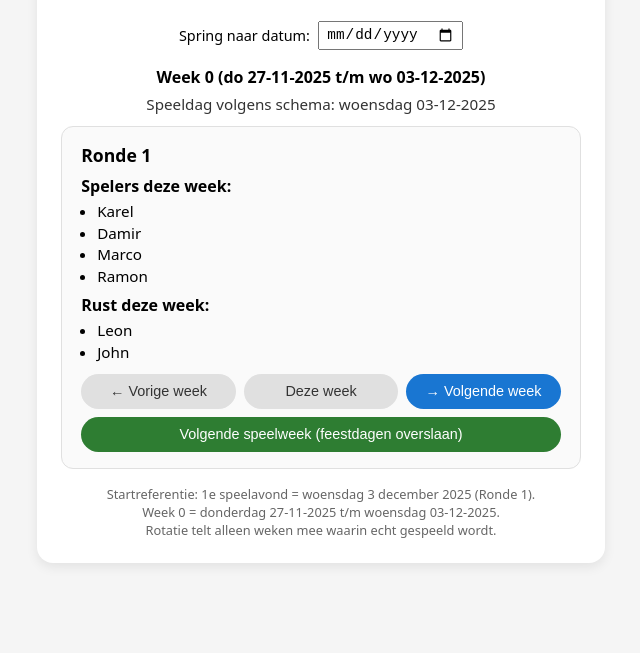
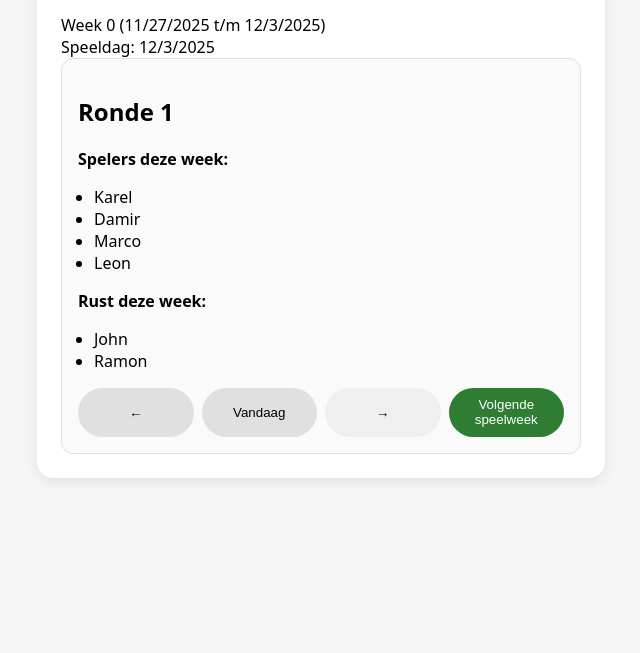
Before and after one commit to karelvanderwaarde/Speelschema-padel, a plain HTML site: page index.html in a window 1280 px wide. Shown: the part 147-800 px from the top of the page, without its empty margins (319-959 px from the left). Drawn offline with Linux system fonts and the light colour scheme.

Commit message:
Update index.html

```diff
--- a/index.html
+++ b/index.html
@@ -2,366 +2,179 @@
 <html lang="nl">
 <head>
   <meta charset="UTF-8">
-  <title>Speelschema Karel & co</title>
+  <title>Speelschema padel</title>
   <meta name="viewport" content="width=device-width, initial-scale=1">
+  <meta name="theme-color" content="#1976d2">
+  <link rel="manifest" href="manifest.webmanifest">
+  <link rel="icon" href="icons/icon-192.png">
+
   <style>
-    body {
-      font-family: system-ui, -apple-system, BlinkMacSystemFont, "Segoe UI", sans-serif;
-      margin: 0;
-      padding: 1.5rem;
-      background: #f5f5f5;
-    }
-    .app {
-      max-width: 520px;
-      margin: 0 auto;
-      background: #ffffff;
-      padding: 1.5rem;
-      border-radius: 1rem;
-      box-shadow: 0 4px 12px rgba(0,0,0,0.08);
-    }
-    h1 {
-      font-size: 1.4rem;
-      margin-top: 0;
-      margin-bottom: 0.5rem;
-      text-align: center;
-    }
-    .subtitle {
-      font-size: 0.9rem;
-      color: #555;
-      text-align: center;
-      margin-bottom: 1.5rem;
-    }
-    .week-label {
-      text-align: center;
-      margin-bottom: 0.4rem;
-      font-weight: 600;
-    }
-    .date-label {
-      text-align: center;
-      margin-bottom: 0.75rem;
-      font-size: 0.95rem;
-      color: #333;
-    }
-    .controls {
-      display: flex;
-      flex-wrap: wrap;
-      gap: 0.5rem;
-      align-items: center;
-      justify-content: center;
-      margin-bottom: 1rem;
-      font-size: 0.9rem;
-    }
-    .controls label {
-      font-weight: 500;
-    }
-    .controls input[type="date"] {
-      padding: 0.2rem 0.4rem;
-      font-size: 0.9rem;
-    }
-    .card {
-      background: #fafafa;
-      border-radius: 0.75rem;
-      padding: 1rem 1.2rem;
-      margin-bottom: 1rem;
-      border: 1px solid #e0e0e0;
-    }
-    .card h2 {
-      margin: 0 0 0.5rem;
-      font-size: 1.1rem;
-    }
-    .players-title {
-      font-weight: 600;
-      margin-top: 0.25rem;
-      margin-bottom: 0.25rem;
-    }
-    .players {
-      margin: 0 0 0.5rem;
-      padding-left: 1rem;
-      font-size: 0.95rem;
-    }
-    .players li {
-      margin-bottom: 0.1rem;
-    }
-    .no-match {
-      font-size: 0.95rem;
-      color: #c62828;
-      margin-top: 0.5rem;
-      margin-bottom: 0.5rem;
-    }
-    .nav-buttons {
-      display: flex;
-      flex-wrap: wrap;
-      gap: 0.5rem;
-      margin-top: 0.75rem;
-    }
-    .nav-buttons button {
-      flex: 1 1 30%;
-      padding: 0.6rem;
-      border-radius: 999px;
-      border: none;
-      cursor: pointer;
-      font-size: 0.9rem;
-      background: #1976d2;
-      color: white;
-    }
-    .nav-buttons button.secondary {
-      background: #e0e0e0;
-      color: #333;
-    }
-    .nav-buttons button.special {
-      background: #2e7d32;
-    }
-    .nav-buttons button:active {
-      transform: scale(0.98);
-    }
-    .small {
-      font-size: 0.8rem;
-      color: #666;
-      margin-top: 0.75rem;
-      text-align: center;
-    }
+    body { font-family: system-ui, -apple-system, sans-serif; margin:0; padding:1.5rem; background:#f5f5f5; }
+    .app { max-width:520px; margin:0 auto; background:#fff; padding:1.5rem; border-radius:1rem;
+           box-shadow:0 4px 12px rgba(0,0,0,0.08); }
+    h1 { text-align:center; margin:0 0 0.5rem; }
+    .subtitle { text-align:center; color:#555; margin-bottom:1.5rem; font-size:0.9rem; }
+    .week-label, .date-label { text-align:center; margin-bottom:0.4rem; }
+    .card { background:#fafafa; border-radius:0.75rem; padding:1rem; border:1px solid #e0e0e0; }
+    .players { padding-left:1rem; }
+    .nav-buttons { display:flex; gap:.5rem; margin-top:1rem; }
+    button { flex:1; padding:.6rem; border:none; border-radius:999px; cursor:pointer; }
+    .secondary { background:#e0e0e0; }
+    .special { background:#2e7d32; color:white; }
   </style>
 </head>
+
 <body>
   <div class="app">
-    <h1>Speelschema</h1>
+    <h1>Speelschema padel</h1>
     <div class="subtitle">
-      Week loopt van <strong>donderdag t/m woensdag</strong><br>
-      en herhaalt in een cyclus van 9 rondes.<br>
-      Feestdagen (o.a. Oudejaarsdag) worden overgeslagen.
+      15-ronden cyclus. Niemand rust twee keer achter elkaar.<br>
+      Oudjaarsdag wordt overgeslagen.
     </div>
 
-    <div class="controls">
-      <label for="datePicker">Spring naar datum:</label>
-      <input id="datePicker" type="date">
-    </div>
-
-    <div id="weekLabel" class="week-label"></div>
-    <div id="dateLabel" class="date-label"></div>
+    <div id="weekLabel"></div>
+    <div id="dateLabel"></div>
 
     <div class="card">
       <h2 id="roundTitle"></h2>
-      <div id="noMatch" class="no-match" style="display:none;"></div>
+
+      <div id="noMatch" style="color:#c62828; display:none;"></div>
 
       <div id="playsBlock">
-        <div class="players-title">Spelers deze week:</div>
+        <strong>Spelers deze week:</strong>
         <ul id="playsList" class="players"></ul>
       </div>
+
       <div id="restsBlock">
-        <div class="players-title">Rust deze week:</div>
+        <strong>Rust deze week:</strong>
         <ul id="restsList" class="players"></ul>
       </div>
 
       <div class="nav-buttons">
-        <button id="prevWeekBtn" class="secondary">&larr; Vorige week</button>
-        <button id="thisWeekBtn" class="secondary">Deze week</button>
-        <button id="nextWeekBtn">&rarr; Volgende week</button>
-        <button id="nextPlayWeekBtn" class="special">Volgende speelweek (feestdagen overslaan)</button>
+        <button id="prevWeekBtn" class="secondary">&larr;</button>
+        <button id="thisWeekBtn" class="secondary">Vandaag</button>
+        <button id="nextWeekBtn">&rarr;</button>
+        <button id="nextPlayWeekBtn" class="special">Volgende speelweek</button>
       </div>
-    </div>
-
-    <div class="small">
-      Startreferentie: 1e speelavond = woensdag 3 december 2025 (Ronde 1).<br>
-      Week 0 = donderdag 27-11-2025 t/m woensdag 03-12-2025.<br>
-      Rotatie telt alleen weken mee waarin echt gespeeld wordt.
     </div>
   </div>
 
 <script>
-    // Rotatie van 9 rondes
+//
+// DEFINITIEF 15-RONDEN-SCHEMA (juiste versie met jouw voorwaarden)
+//
 const rounds = [
-      { round: 1, plays: ["Karel", "Damir", "Marco", "Ramon"], rests: ["Leon", "John"] },
-      { round: 2, plays: ["Karel", "Damir", "Leon", "John"], rests: ["Marco", "Ramon"] },
-      { round: 3, plays: ["Marco", "Ramon", "Leon", "John"], rests: ["Karel", "Damir"] },
-      { round: 4, plays: ["Karel", "Damir", "Marco", "Leon"], rests: ["Ramon", "John"] },
-      { round: 5, plays: ["Karel", "Marco", "Ramon", "John"], rests: ["Damir", "Leon"] },
-      { round: 6, plays: ["Damir", "Ramon", "Leon", "John"], rests: ["Karel", "Marco"] },
-      { round: 7, plays: ["Karel", "Damir", "Marco", "John"], rests: ["Ramon", "Leon"] },
-      { round: 8, plays: ["Karel", "Ramon", "Leon", "John"], rests: ["Damir", "Marco"] },
-      { round: 9, plays: ["Damir", "Marco", "Ramon", "Leon"], rests: ["Karel", "John"] }
+  { round: 1,  plays:["Karel","Damir","Marco","Leon"],      rests:["John","Ramon"] },
+  { round: 2,  plays:["Karel","Marco","Ramon","John"],      rests:["Damir","Leon"] },
+  { round: 3,  plays:["Damir","Marco","Ramon","Leon"],      rests:["John","Karel"] },
+  { round: 4,  plays:["Karel","Ramon","Leon","John"],       rests:["Damir","Marco"] },
+  { round: 5,  plays:["Karel","Marco","Leon","Ramon"],      rests:["Damir","John"] },
+  { round: 6,  plays:["Damir","Leon","John","Ramon"],       rests:["Karel","Marco"] },
+  { round: 7,  plays:["Karel","Damir","Ramon","Leon"],      rests:["John","Marco"] },
+  { round: 8,  plays:["Damir","Marco","Ramon","John"],      rests:["Karel","Leon"] },
+  { round: 9,  plays:["Karel","Damir","Leon","John"],       rests:["Marco","Ramon"] },
+  { round:10,  plays:["Karel","Marco","Ramon","Leon"],      rests:["Damir","John"] },
+  { round:11,  plays:["Damir","Marco","Leon","John"],       rests:["Karel","Ramon"] },
+  { round:12,  plays:["Karel","Damir","Ramon","John"],      rests:["Leon","Marco"] },
+  { round:13,  plays:["Karel","Marco","Leon","John"],       rests:["Damir","Ramon"] },
+  { round:14,  plays:["Damir","Ramon","Leon","John"],       rests:["Karel","Marco"] },
+  { round:15,  plays:["Karel","Damir","Marco","John"],      rests:["Leon","Ramon"] }
 ];
 
-    const MS_PER_DAY = 24 * 60 * 60 * 1000;
+const MS = 86400000;
+const baseWeekStart = new Date(2025,10,27);
 
-    // Week 0 start: donderdag 27 november 2025
-    // (Speeldag van week 0 = woensdag 03-12-2025 = Ronde 1)
-    const baseWeekStart = new Date(2025, 10, 27); // maand 10 = november (0-based)
+function toMid(d){ return new Date(d.getFullYear(), d.getMonth(), d.getDate()); }
 
-    function toMidnight(d) {
-      return new Date(d.getFullYear(), d.getMonth(), d.getDate());
+function matchDate(i){
+  return new Date(baseWeekStart.getTime() + i*7*MS + 6*MS);
 }
 
-    // Bepaal of de speeldag (woensdag) een feestdag is die we overslaan
-    function isSkippedMatchDate(matchDate) {
-      const d = matchDate.getDate();
-      const m = matchDate.getMonth() + 1;
-
-      // Oudejaarsdag
-      if (d === 31 && m === 12) return true;
-
-      // Nieuwjaarsdag (1 jan) – als die ooit op woensdag valt
-      if (d === 1 && m === 1) return true;
-
-      // Koningsdag (27 april)
-      if (d === 27 && m === 4) return true;
-
-      // Bevrijdingsdag (5 mei)
-      if (d === 5 && m === 5) return true;
-
-      // Kerst (25 & 26 december)
-      if (m === 12 && (d === 25 || d === 26)) return true;
-
-      // Eventueel later uit te breiden met beweeglijke feestdagen (Pasen, Hemelvaart, Pinksteren)
-      return false;
+function skip(d){
+  return (d.getMonth()==11 && d.getDate()==31);
 }
 
-    // Bereken speeldatum (woensdag) van een weekIndex
-    function getMatchDateForWeekIndex(weekIndex) {
-      const weekStart = new Date(baseWeekStart.getTime() + weekIndex * 7 * MS_PER_DAY);
-      return new Date(weekStart.getTime() + 6 * MS_PER_DAY); // woensdag
+function skippedBefore(i){
+  let s=0;
+  for(let w=0; w<i; w++) if(skip(matchDate(w))) s++;
+  return s;
 }
 
-    // Telt hoeveel weken tussen 0 en weekIndex-1 een feestdag-speeldag hadden
-    // (Die tellen niet mee in de ronde-rotatie)
-    function countSkippedWeeksUpTo(weekIndex) {
-      if (weekIndex <= 0) return 0;
-      let skipped = 0;
-      for (let i = 0; i < weekIndex; i++) {
-        const matchDate = getMatchDateForWeekIndex(i);
-        if (isSkippedMatchDate(matchDate)) skipped++;
-      }
-      return skipped;
+function roundFor(i){
+  let eff = i - skippedBefore(i);
+  return rounds[(eff % rounds.length)];
 }
 
-    // Bepaal de ronde voor een gegeven weekIndex (alleen voor weken die geen feestdag zijn)
-    function getRoundForWeekIndex(weekIndex) {
-      if (weekIndex < 0) weekIndex = 0;
-      const skipped = countSkippedWeeksUpTo(weekIndex);
-      const effectiveWeeks = weekIndex - skipped; // alleen gespeelde weken tellen
-      const idx = ((effectiveWeeks % rounds.length) + rounds.length) % rounds.length;
-      return rounds[idx];
-    }
+function render(){
+  let ws = document.getElementById("weekLabel");
+  let ds = document.getElementById("dateLabel");
+  let title = document.getElementById("roundTitle");
 
-    function getWeekStartFromIndex(weekIndex) {
-      return new Date(baseWeekStart.getTime() + weekIndex * 7 * MS_PER_DAY);
-    }
+  let ml = matchDate(currentWeekIndex);
+  let wkStart = new Date(baseWeekStart.getTime() + currentWeekIndex*7*MS);
 
-    // Bepaal huidige weekIndex o.b.v. vandaag
-    function getCurrentWeekIndex(today = new Date()) {
-      const t = toMidnight(today);
-      const base = toMidnight(baseWeekStart);
-      const diffDays = Math.floor((t - base) / MS_PER_DAY);
-      return Math.floor(diffDays / 7);
-    }
+  ws.innerText = "Week " + currentWeekIndex + " (" +
+                 wkStart.toLocaleDateString() + " t/m " +
+                 ml.toLocaleDateString() + ")";
 
-    let currentWeekIndex = getCurrentWeekIndex();
+  ds.innerText = "Speeldag: " + ml.toLocaleDateString();
 
-    function formatDate(d) {
-      const dd = String(d.getDate()).padStart(2, "0");
-      const mm = String(d.getMonth() + 1).padStart(2, "0");
-      const yyyy = d.getFullYear();
-      return `${dd}-${mm}-${yyyy}`;
-    }
-
-    function render() {
-      const weekStart = getWeekStartFromIndex(currentWeekIndex);
-      const matchDate = getMatchDateForWeekIndex(currentWeekIndex);
-      const isSkip = isSkippedMatchDate(matchDate);
-
-      const weekLabel = document.getElementById("weekLabel");
-      const dateLabel = document.getElementById("dateLabel");
-      const roundTitle = document.getElementById("roundTitle");
-      const playsList = document.getElementById("playsList");
-      const restsList = document.getElementById("restsList");
-      const noMatch = document.getElementById("noMatch");
-      const playsBlock = document.getElementById("playsBlock");
-      const restsBlock = document.getElementById("restsBlock");
-
-      weekLabel.textContent = `Week ${currentWeekIndex} (do ${formatDate(weekStart)} t/m wo ${formatDate(matchDate)})`;
-      dateLabel.textContent = `Speeldag volgens schema: woensdag ${formatDate(matchDate)}`;
+  let no = document.getElementById("noMatch");
+  let playsBlock = document.getElementById("playsBlock");
+  let restsBlock = document.getElementById("restsBlock");
+  let playsList = document.getElementById("playsList");
+  let restsList = document.getElementById("restsList");
 
   playsList.innerHTML = "";
   restsList.innerHTML = "";
 
-      if (isSkip) {
-        // Feestdag: geen speelronde
-        roundTitle.textContent = "Geen speelronde (feestdag)";
-        noMatch.style.display = "block";
-        noMatch.textContent = "Deze woensdag is een feestdag (bijv. Oudejaarsdag, Koningsdag of Kerst). Er wordt deze week niet gespeeld en de rotatie schuift door naar de volgende week.";
+  if(skip(ml)){
+    title.innerText = "Geen speelweek (Oudejaarsdag)";
+    no.style.display = "block";
     playsBlock.style.display = "none";
     restsBlock.style.display = "none";
-      } else {
-        const round = getRoundForWeekIndex(currentWeekIndex);
-        roundTitle.textContent = `Ronde ${round.round}`;
-        noMatch.style.display = "none";
+    no.innerText = "Oudejaarsdag valt op woensdag, deze week wordt niet gespeeld.";
+    return;
+  }
+
+  let r = roundFor(currentWeekIndex);
+
+  title.innerText = "Ronde " + r.round;
+  no.style.display = "none";
   playsBlock.style.display = "block";
   restsBlock.style.display = "block";
 
-        round.plays.forEach(name => {
-          const li = document.createElement("li");
-          li.textContent = name;
+  r.plays.forEach(p=>{
+    let li=document.createElement("li");
+    li.innerText=p;
     playsList.appendChild(li);
   });
 
-        round.rests.forEach(name => {
-          const li = document.createElement("li");
-          li.textContent = name;
+  r.rests.forEach(p=>{
+    let li=document.createElement("li");
+    li.innerText=p;
     restsList.appendChild(li);
   });
 }
+
+function weekIndexFromDate(d){
+  let diff = toMid(d) - toMid(baseWeekStart);
+  return Math.floor(diff/MS/7);
 }
 
-    // Navigatie-knoppen
-    document.getElementById("prevWeekBtn").addEventListener("click", () => {
-      currentWeekIndex--;
-      render();
-    });
+let currentWeekIndex = weekIndexFromDate(new Date());
 
-    document.getElementById("nextWeekBtn").addEventListener("click", () => {
-      currentWeekIndex++;
-      render();
-    });
+document.getElementById("prevWeekBtn").onclick = ()=>{ currentWeekIndex--; render(); };
+document.getElementById("nextWeekBtn").onclick = ()=>{ currentWeekIndex++; render(); };
+document.getElementById("thisWeekBtn").onclick = ()=>{ currentWeekIndex = weekIndexFromDate(new Date()); render(); };
+document.getElementById("nextPlayWeekBtn").onclick = ()=>{
+  let i=currentWeekIndex+1;
+  while(skip(matchDate(i))) i++;
+  currentWeekIndex=i; render();
+};
 
-    document.getElementById("thisWeekBtn").addEventListener("click", () => {
-      currentWeekIndex = getCurrentWeekIndex();
-      render();
-    });
-
-    // Volgende speelweek (feestdagen overslaan)
-    document.getElementById("nextPlayWeekBtn").addEventListener("click", () => {
-      let idx = currentWeekIndex + 1;
-      // zoek de eerstvolgende week waarvan de speeldag geen feestdag is
-      while (true) {
-        const matchDate = getMatchDateForWeekIndex(idx);
-        if (!isSkippedMatchDate(matchDate)) {
-          currentWeekIndex = idx;
-          render();
-          break;
-        }
-        idx++;
-      }
-    });
-
-    // Datumkiezer: spring naar de week waar de gekozen datum in valt
-    document.getElementById("datePicker").addEventListener("change", (e) => {
-      if (!e.target.value) return;
-      const parts = e.target.value.split("-");
-      const year = parseInt(parts[0], 10);
-      const month = parseInt(parts[1], 10) - 1;
-      const day = parseInt(parts[2], 10);
-      const selected = toMidnight(new Date(year, month, day));
-
-      const base = toMidnight(baseWeekStart);
-      const diffDays = Math.floor((selected - base) / MS_PER_DAY);
-      let weekIndex = Math.floor(diffDays / 7);
-
-      if (weekIndex < 0) weekIndex = 0; // voor de zekerheid niet vóór het startpunt
-      currentWeekIndex = weekIndex;
-      render();
-    });
-
-    // Initial render
 render();
 </script>
+
 </body>
 </html>
```
Lines whose indentation alone changed are shown as unchanged.
